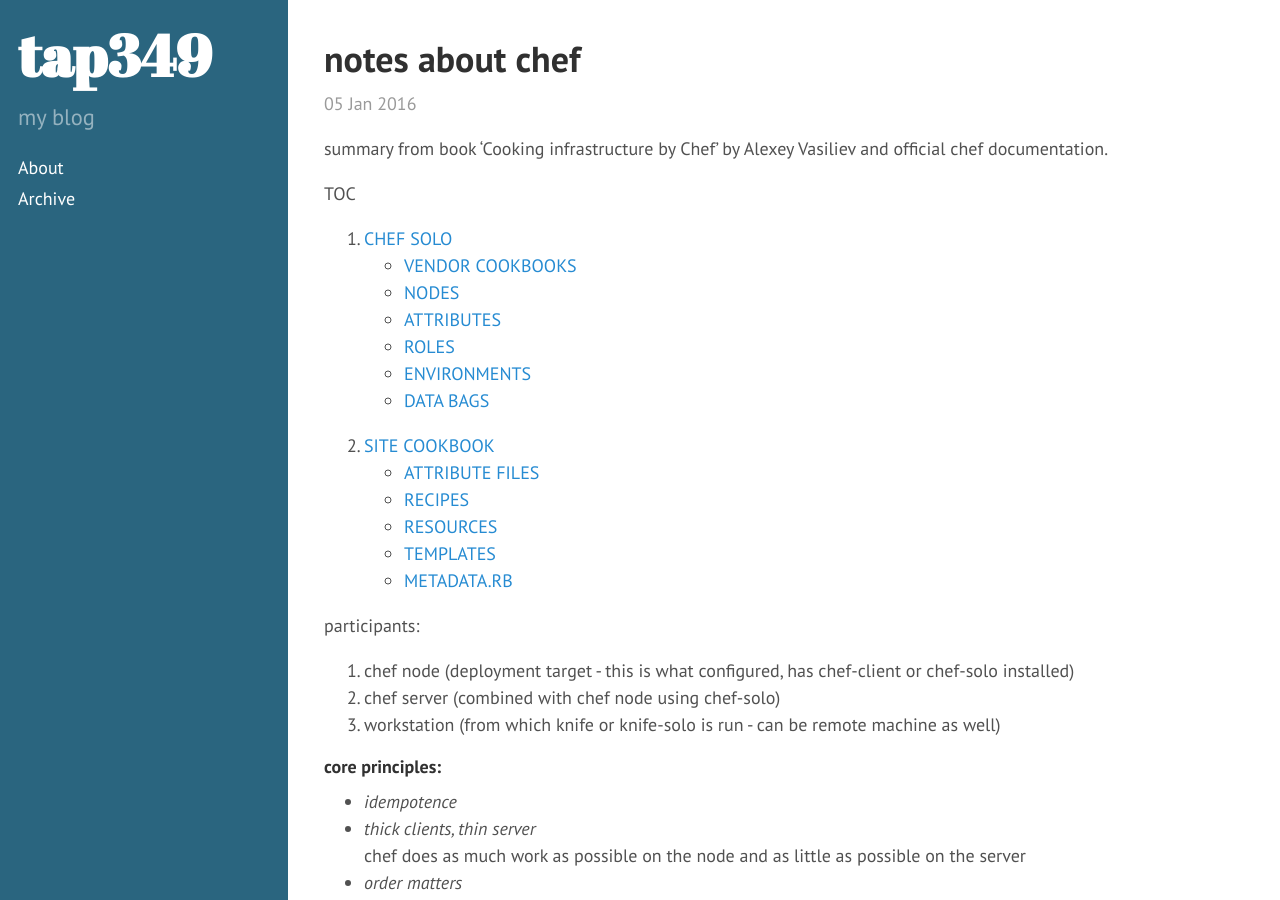
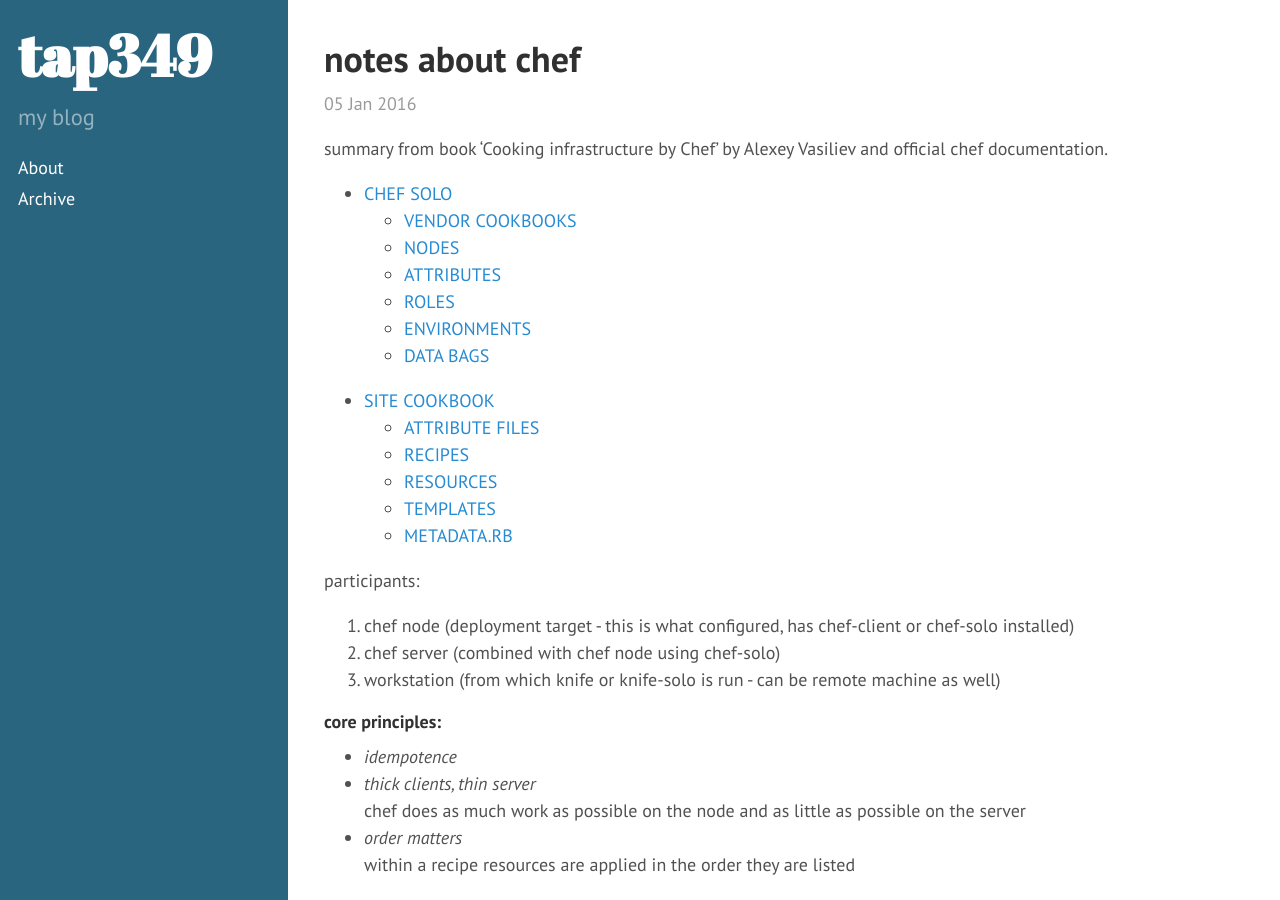
Before and after one commit to tap349/tap349.github.io, a Jekyll site: the page built from _posts/2015-01-06-notes-about-chef.md, in a window 1280 px wide and 900 px high. Built offline with Jekyll 4.4.1, drawn with Linux system fonts in a browser that asks for light colours; Markdown is read by kramdown in place of the engine named in the settings.

Commit message:
update 2016-01-17_01:04:18

```diff
--- a/_posts/2015-01-06-notes-about-chef.md
+++ b/_posts/2015-01-06-notes-about-chef.md
@@ -11,16 +11,14 @@
 
 <!-- more -->
 
-TOC
-
-1. [CHEF SOLO](#chef-solo)
+- [CHEF SOLO](#chef-solo)
   - [VENDOR COOKBOOKS](#vendor-cookbooks)
   - [NODES](#nodes)
   - [ATTRIBUTES](#attributes)
   - [ROLES](#roles)
   - [ENVIRONMENTS](#environments)
   - [DATA BAGS](#data-bags)
-2. [SITE COOKBOOK](#site-cookbook)
+- [SITE COOKBOOK](#site-cookbook)
   - [ATTRIBUTE FILES](#attribute-files)
   - [RECIPES](#recipes)
   - [RESOURCES](#resources)
```
